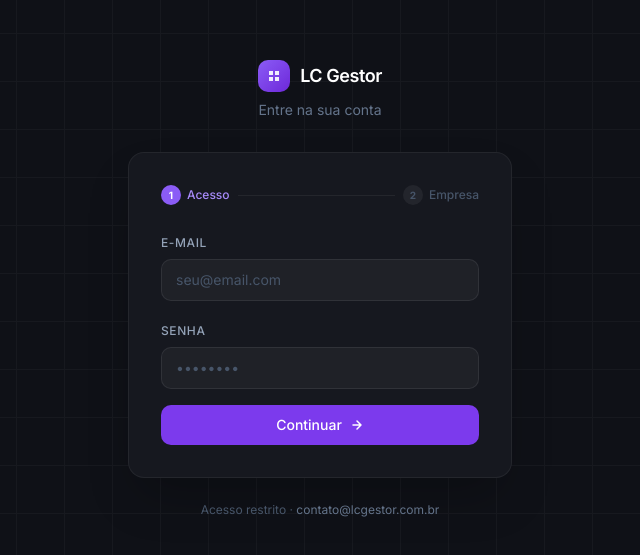
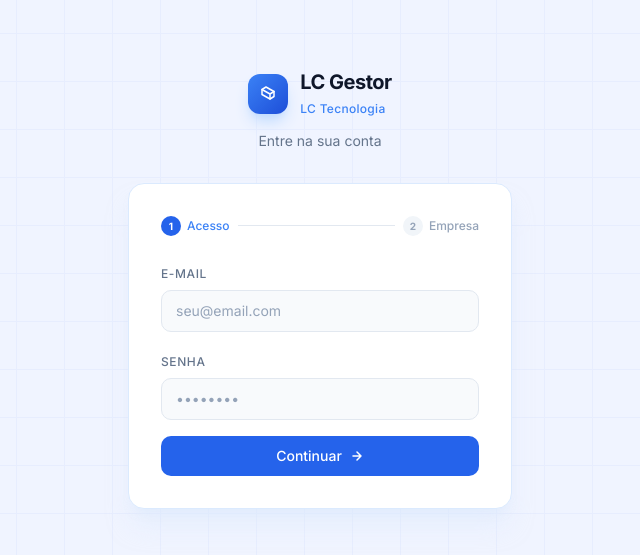
Before and after one commit to maxdatalc/lc-dashboard, a Next.js app: page /login in a window 1280 px wide. Shown: the part 111-666 px from the top of the page, without its empty margins (320-960 px from the left). Built offline with nearby package versions, Linux system fonts and the light colour scheme.

Commit message:
style: login com identidade LC Tecnologia — azul/branco, remove rodapé

```diff
--- a/app/(auth)/login/page.tsx
+++ b/app/(auth)/login/page.tsx
@@ -48,12 +48,12 @@
   }
 
   return (
-    <div className="min-h-screen bg-[#0f1117] flex items-center justify-center p-4">
+    <div className="min-h-screen bg-[#f0f4ff] flex items-center justify-center p-4">
       {/* Padrão de grade sutil no fundo */}
       <div
-        className="absolute inset-0 opacity-[0.03]"
+        className="absolute inset-0 opacity-[0.04]"
         style={{
-          backgroundImage: `linear-gradient(#fff 1px, transparent 1px), linear-gradient(90deg, #fff 1px, transparent 1px)`,
+          backgroundImage: `linear-gradient(#2563eb 1px, transparent 1px), linear-gradient(90deg, #2563eb 1px, transparent 1px)`,
           backgroundSize: "48px 48px",
         }}
       />
@@ -61,40 +61,40 @@
       <div className="relative w-full max-w-sm">
         {/* Logo */}
         <div className="text-center mb-8">
-          <div className="inline-flex items-center gap-2.5 mb-2">
-            <div className="w-8 h-8 rounded-lg bg-gradient-to-br from-violet-500 to-violet-700 flex items-center justify-center">
-              <svg width="16" height="16" viewBox="0 0 16 16" fill="none">
-                <path
-                  d="M3 3h4v4H3V3zM9 3h4v4H9V3zM3 9h4v4H3V9zM9 9h4v4H9V9z"
-                  fill="white"
-                  fillOpacity="0.9"
-                />
+          <div className="inline-flex items-center gap-3 mb-2">
+            <div className="w-10 h-10 rounded-xl bg-gradient-to-br from-blue-500 to-blue-700 flex items-center justify-center shadow-lg shadow-blue-200">
+              <svg width="20" height="20" viewBox="0 0 20 20" fill="none">
+                <path d="M4 5.5L8 3L16 7.5V12.5L12 15L4 10.5V5.5Z" stroke="white" strokeWidth="1.5" strokeLinejoin="round"/>
+                <path d="M4 5.5L12 10L16 7.5M12 10V15" stroke="white" strokeWidth="1.5" strokeLinecap="round" strokeLinejoin="round"/>
               </svg>
             </div>
-            <span className="text-white font-semibold text-lg tracking-tight">
-              LC Gestor
-            </span>
+            <div className="text-left">
+              <span className="text-slate-900 font-bold text-xl tracking-tight block leading-tight">
+                LC Gestor
+              </span>
+              <span className="text-blue-500 text-xs font-medium tracking-wide">
+                LC Tecnologia
+              </span>
+            </div>
           </div>
-          <p className="text-slate-500 text-sm">
-            {step === "credentials"
-              ? "Entre na sua conta"
-              : "Selecione a empresa"}
+          <p className="text-slate-500 text-sm mt-1">
+            {step === "credentials" ? "Entre na sua conta" : "Selecione a empresa"}
           </p>
         </div>
 
         {/* Card */}
-        <div className="bg-[#16181f] border border-white/[0.06] rounded-2xl p-8 shadow-2xl">
+        <div className="bg-white border border-blue-100 rounded-2xl p-8 shadow-xl shadow-blue-100/50">
           {/* Indicador de etapas */}
           <div className="flex items-center gap-2 mb-6">
             <div
               className={`flex items-center gap-1.5 text-xs font-medium transition-colors ${
-                step === "credentials" ? "text-violet-400" : "text-slate-500"
+                step === "credentials" ? "text-blue-500" : "text-slate-500"
               }`}
             >
               <div
                 className={`w-5 h-5 rounded-full flex items-center justify-center text-[10px] font-bold transition-colors ${
                   step === "credentials"
-                    ? "bg-violet-500 text-white"
+                    ? "bg-blue-600 text-white"
                     : "bg-emerald-500 text-white"
                 }`}
               >
@@ -102,19 +102,17 @@
               </div>
               Acesso
             </div>
-            <div className="flex-1 h-px bg-white/[0.06]" />
+            <div className="flex-1 h-px bg-slate-200" />
             <div
               className={`flex items-center gap-1.5 text-xs font-medium transition-colors ${
-                step === "select-company"
-                  ? "text-violet-400"
-                  : "text-slate-600"
+                step === "select-company" ? "text-blue-500" : "text-slate-400"
               }`}
             >
               <div
                 className={`w-5 h-5 rounded-full flex items-center justify-center text-[10px] font-bold transition-colors ${
                   step === "select-company"
-                    ? "bg-violet-500 text-white"
-                    : "bg-white/[0.06] text-slate-600"
+                    ? "bg-blue-600 text-white"
+                    : "bg-slate-100 text-slate-400"
                 }`}
               >
                 2
@@ -127,7 +125,7 @@
           {step === "credentials" && (
             <form onSubmit={handleCredentials} className="space-y-4">
               <div className="space-y-1.5">
-                <label className="text-xs font-medium text-slate-400 uppercase tracking-wider">
+                <label className="text-xs font-medium text-slate-500 uppercase tracking-wider">
                   E-mail
                 </label>
                 <input
@@ -138,12 +136,12 @@
                   autoComplete="email"
                   required
                   disabled={isPending}
-                  className="w-full bg-white/[0.04] border border-white/[0.08] rounded-lg px-3.5 py-2.5 text-sm text-white placeholder-slate-600 focus:outline-none focus:border-violet-500/50 focus:bg-white/[0.06] transition-all disabled:opacity-50"
+                  className="w-full bg-slate-50 border border-slate-200 rounded-lg px-3.5 py-2.5 text-sm text-slate-900 placeholder-slate-400 focus:outline-none focus:border-blue-500 focus:bg-white focus:ring-2 focus:ring-blue-500/10 transition-all disabled:opacity-50"
                 />
               </div>
 
               <div className="space-y-1.5">
-                <label className="text-xs font-medium text-slate-400 uppercase tracking-wider">
+                <label className="text-xs font-medium text-slate-500 uppercase tracking-wider">
                   Senha
                 </label>
                 <input
@@ -154,12 +152,12 @@
                   autoComplete="current-password"
                   required
                   disabled={isPending}
-                  className="w-full bg-white/[0.04] border border-white/[0.08] rounded-lg px-3.5 py-2.5 text-sm text-white placeholder-slate-600 focus:outline-none focus:border-violet-500/50 focus:bg-white/[0.06] transition-all disabled:opacity-50"
+                  className="w-full bg-slate-50 border border-slate-200 rounded-lg px-3.5 py-2.5 text-sm text-slate-900 placeholder-slate-400 focus:outline-none focus:border-blue-500 focus:bg-white focus:ring-2 focus:ring-blue-500/10 transition-all disabled:opacity-50"
                 />
               </div>
 
               {error && (
-                <div className="flex items-center gap-2 bg-red-500/10 border border-red-500/20 rounded-lg px-3.5 py-2.5">
+                <div className="flex items-center gap-2 bg-red-50 border border-red-200 rounded-lg px-3.5 py-2.5">
                   <svg
                     width="14"
                     height="14"
@@ -171,24 +169,24 @@
                       cx="7"
                       cy="7"
                       r="6"
-                      stroke="#f87171"
+                      stroke="#dc2626"
                       strokeWidth="1.5"
                     />
                     <path
                       d="M7 4v3.5M7 9.5v.5"
-                      stroke="#f87171"
+                      stroke="#dc2626"
                       strokeWidth="1.5"
                       strokeLinecap="round"
                     />
                   </svg>
-                  <p className="text-xs text-red-400">{error}</p>
+                  <p className="text-xs text-red-600">{error}</p>
                 </div>
               )}
 
               <button
                 type="submit"
                 disabled={isPending}
-                className="w-full bg-violet-600 hover:bg-violet-500 active:bg-violet-700 text-white text-sm font-medium rounded-lg py-2.5 transition-all disabled:opacity-50 disabled:cursor-not-allowed mt-2 flex items-center justify-center gap-2"
+                className="w-full bg-blue-600 hover:bg-blue-500 active:bg-blue-700 text-white text-sm font-medium rounded-lg py-2.5 transition-all disabled:opacity-50 disabled:cursor-not-allowed mt-2 flex items-center justify-center gap-2"
               >
                 {isPending ? (
                   <>
@@ -245,8 +243,8 @@
                     key={tenant.id}
                     className={`flex items-center gap-3 p-3.5 rounded-xl border cursor-pointer transition-all ${
                       selectedTenant === tenant.id
-                        ? "border-violet-500/50 bg-violet-500/10"
-                        : "border-white/[0.06] bg-white/[0.02] hover:border-white/[0.12] hover:bg-white/[0.04]"
+                        ? "border-blue-500/50 bg-blue-50"
+                        : "border-slate-200 bg-white hover:border-blue-200 hover:bg-blue-50/30"
                     }`}
                   >
                     <input
@@ -258,16 +256,16 @@
                       className="sr-only"
                     />
                     {/* Avatar da empresa */}
-                    <div className="w-9 h-9 rounded-lg bg-gradient-to-br from-slate-700 to-slate-800 border border-white/[0.08] flex items-center justify-center shrink-0">
-                      <span className="text-xs font-bold text-slate-300 uppercase">
+                    <div className="w-9 h-9 rounded-lg bg-gradient-to-br from-blue-500 to-blue-700 border border-blue-200 flex items-center justify-center shrink-0">
+                      <span className="text-xs font-bold text-white uppercase">
                         {tenant.name.charAt(0)}
                       </span>
                     </div>
                     <div className="flex-1 min-w-0">
-                      <p className="text-sm font-medium text-white truncate">
+                      <p className="text-sm font-medium text-slate-900 truncate">
                         {tenant.name}
                       </p>
-                      <p className="text-xs text-slate-500 truncate">
+                      <p className="text-xs text-slate-400 truncate">
                         {tenant.slug}
                       </p>
                     </div>
@@ -275,8 +273,8 @@
                     <div
                       className={`w-4 h-4 rounded-full border-2 shrink-0 flex items-center justify-center transition-all ${
                         selectedTenant === tenant.id
-                          ? "border-violet-500 bg-violet-500"
-                          : "border-slate-600"
+                          ? "border-blue-500 bg-blue-500"
+                          : "border-slate-300"
                       }`}
                     >
                       {selectedTenant === tenant.id && (
@@ -288,15 +286,15 @@
               </div>
 
               {error && (
-                <div className="flex items-center gap-2 bg-red-500/10 border border-red-500/20 rounded-lg px-3.5 py-2.5">
-                  <p className="text-xs text-red-400">{error}</p>
+                <div className="flex items-center gap-2 bg-red-50 border border-red-200 rounded-lg px-3.5 py-2.5">
+                  <p className="text-xs text-red-600">{error}</p>
                 </div>
               )}
 
               <button
                 type="submit"
                 disabled={isPending || !selectedTenant}
-                className="w-full bg-violet-600 hover:bg-violet-500 active:bg-violet-700 text-white text-sm font-medium rounded-lg py-2.5 transition-all disabled:opacity-50 disabled:cursor-not-allowed flex items-center justify-center gap-2"
+                className="w-full bg-blue-600 hover:bg-blue-500 active:bg-blue-700 text-white text-sm font-medium rounded-lg py-2.5 transition-all disabled:opacity-50 disabled:cursor-not-allowed flex items-center justify-center gap-2"
               >
                 {isPending ? (
                   <>
@@ -333,18 +331,13 @@
                   setError(null);
                 }}
                 disabled={isPending}
-                className="w-full text-xs text-slate-500 hover:text-slate-300 transition-colors py-1"
+                className="w-full text-xs text-slate-400 hover:text-slate-600 transition-colors py-1"
               >
                 ← Usar outra conta
               </button>
             </form>
           )}
         </div>
-
-        <p className="text-center text-xs text-slate-600 mt-6">
-          Acesso restrito ·{" "}
-          <span className="text-slate-500">contato@lcgestor.com.br</span>
-        </p>
       </div>
     </div>
   );
```
